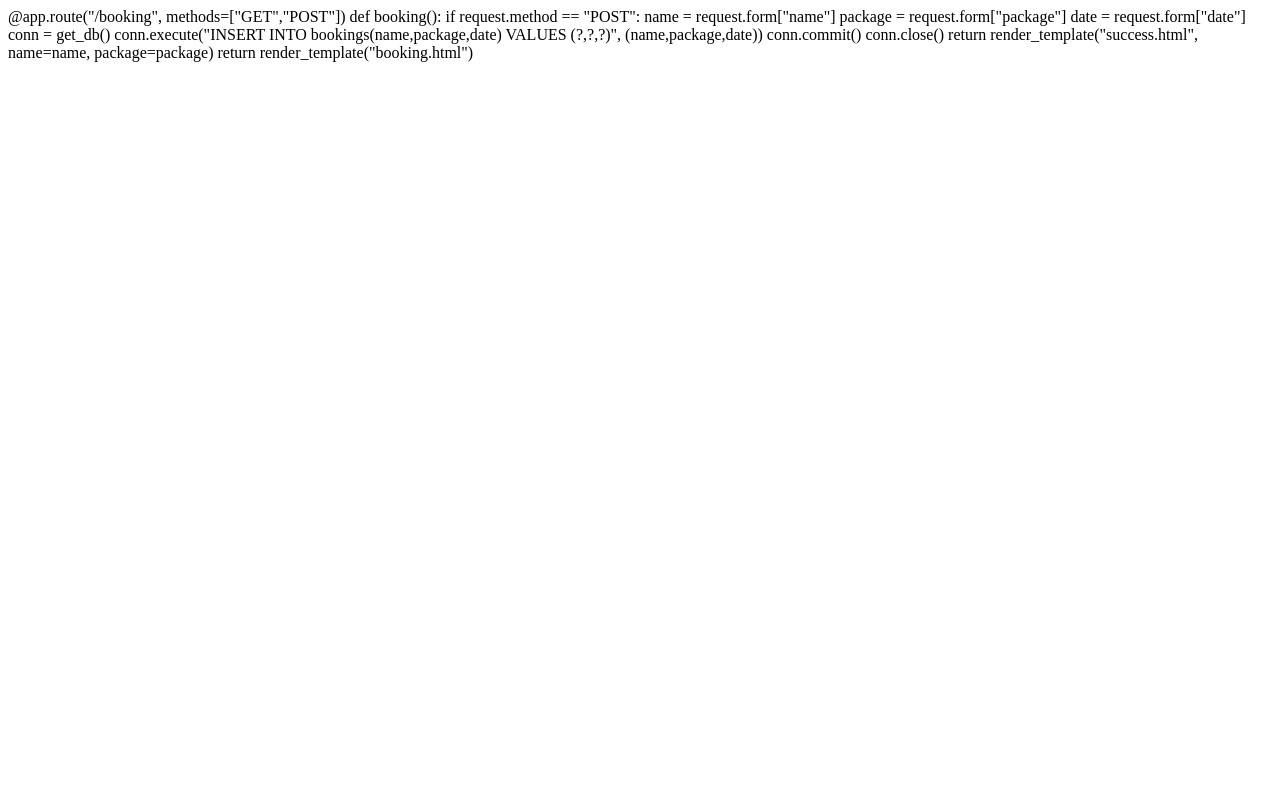
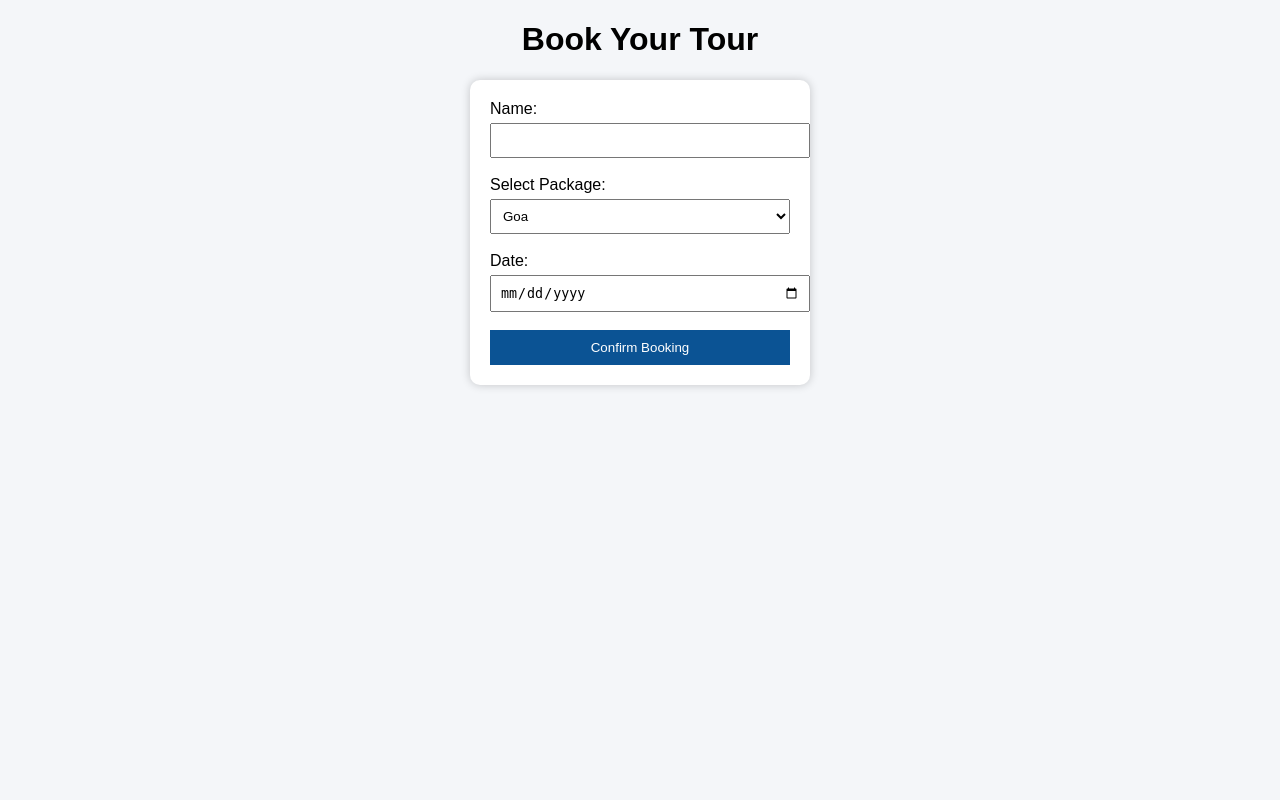
Before and after one commit to Michelle3212/MSM-Tours-Travels, a Flask app: page /booking in a window 1280 px wide. Run offline with Flask 3, Linux system fonts and the light colour scheme.

Commit message:
Fixed booking page layout

```diff
--- a/static/style.css
+++ b/static/style.css
@@ -231,3 +231,25 @@ cursor:pointer;
 .offer-card:hover{
 transform:scale(1.05);
 }
+
+form{
+background:white;
+padding:20px;
+border-radius:10px;
+box-shadow:0 0 10px rgba(0,0,0,0.2);
+}
+
+input, select{
+width:100%;
+padding:8px;
+margin-top:5px;
+}
+
+button{
+background:#0b5394;
+color:white;
+border:none;
+padding:10px;
+width:100%;
+cursor:pointer;
+}
--- a/templates/booking.html
+++ b/templates/booking.html
@@ -1,16 +1,33 @@
-@app.route("/booking", methods=["GET","POST"])
-def booking():
-    if request.method == "POST":
-        name = request.form["name"]
-        package = request.form["package"]
-        date = request.form["date"]
+<!DOCTYPE html>
+<html>
+<head>
+<title>Book Tour</title>
+<link rel="stylesheet" href="/static/style.css">
+</head>
 
-        conn = get_db()
-        conn.execute("INSERT INTO bookings(name,package,date) VALUES (?,?,?)",
-                     (name,package,date))
-        conn.commit()
-        conn.close()
+<body>
 
-        return render_template("success.html", name=name, package=package)
+<h1 style="text-align:center;">Book Your Tour</h1>
 
-    return render_template("booking.html")
+<form method="POST" style="width:300px; margin:auto;">
+
+<label>Name:</label><br>
+<input type="text" name="name" required><br><br>
+
+<label>Select Package:</label><br>
+<select name="package">
+<option>Goa</option>
+<option>Kerala</option>
+<option>Manali</option>
+<option>Dubai</option>
+</select><br><br>
+
+<label>Date:</label><br>
+<input type="date" name="date" required><br><br>
+
+<button type="submit">Confirm Booking</button>
+
+</form>
+
+</body>
+</html>
```
